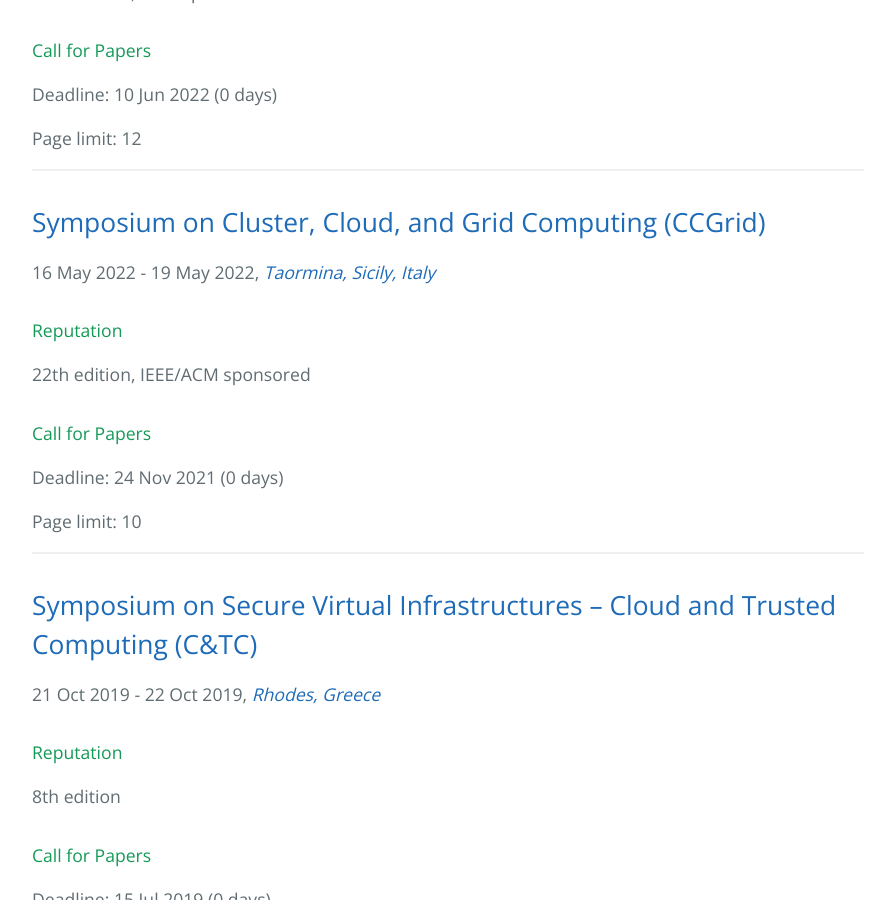
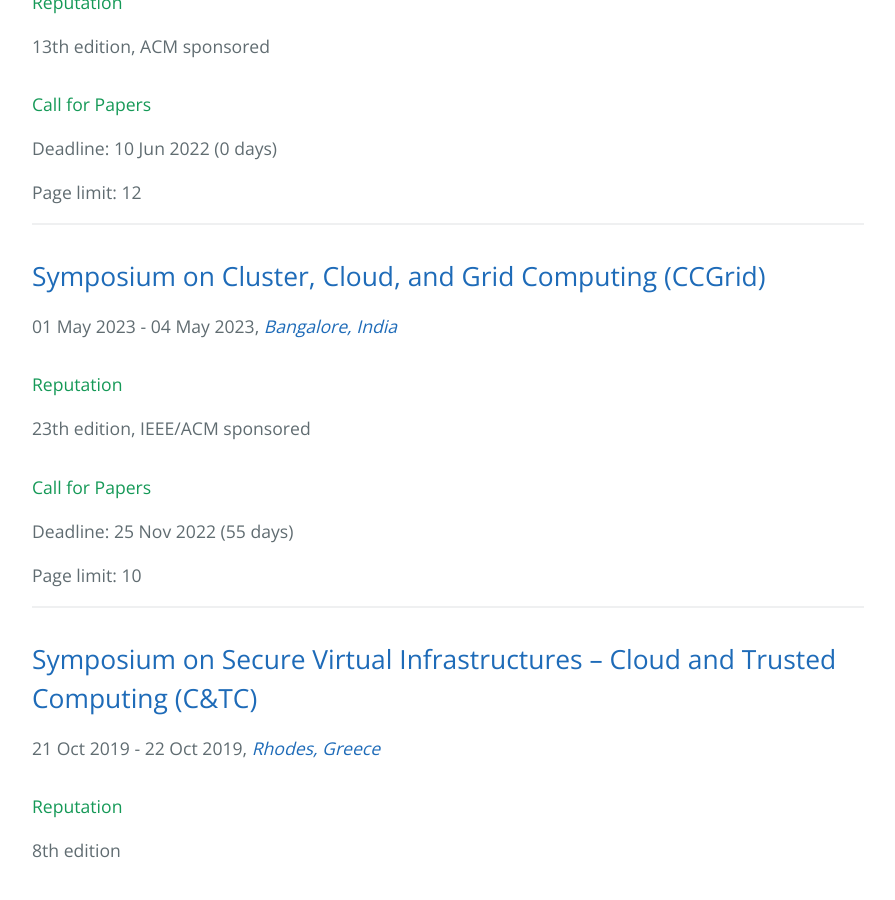
Before and after one commit to stefan-kolb/cloud-conferences, a Jekyll site: the page built from index.html, in a window 1280 px wide and 900 px high, scrolled down 7708 px. Shown: the whole window, without its empty margins (192-1087 px from the left). Built offline with Jekyll 4.4.1, drawn with Linux system fonts in a browser that asks for light colours; nearby versions of some CDN libraries; some of the changed text lies outside the part shown.

```diff
--- a/_data/conferences.yml
+++ b/_data/conferences.yml
@@ -79,11 +79,11 @@
 
 - name: Symposium on Cluster, Cloud, and Grid Computing
   abbrv: CCGrid
-  url: https://fcrlab.unime.it/ccgrid22/
-  edition: 22
-  deadline: "2021-11-24"
-  date_from: "2022-05-16"
-  date_to: "2022-05-19"
+  url: http://cds.iisc.ac.in/faculty/simmhan/ccgrid2023/
+  edition: 23
+  deadline: "2022-11-25"
+  date_from: "2023-05-01"
+  date_to: "2023-05-04"
   organization: IEEE/ACM
   acceptance:
     - 2015: 26
@@ -91,7 +91,7 @@
     - 2013: 22
     - 2012: 28
     - 2011: 29
-  location: Taormina, Sicily, Italy
+  location: Bangalore, India
   acceptance: [26, 19, 22, 28, 29]
   page_limit: 10
 
```
